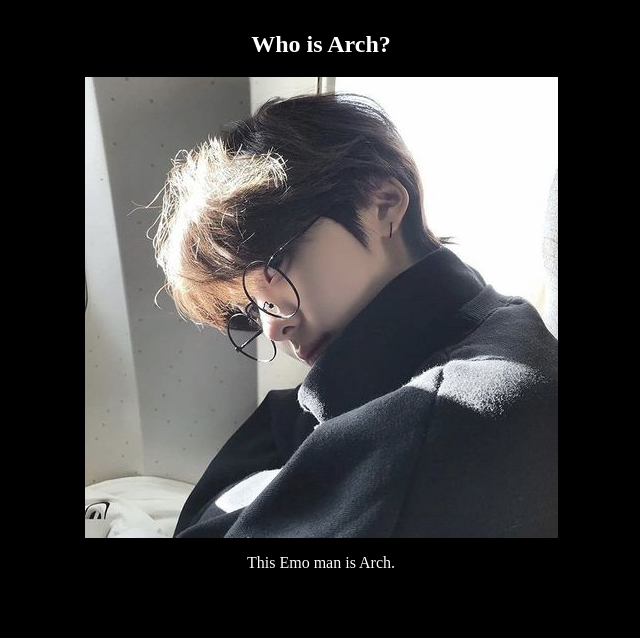
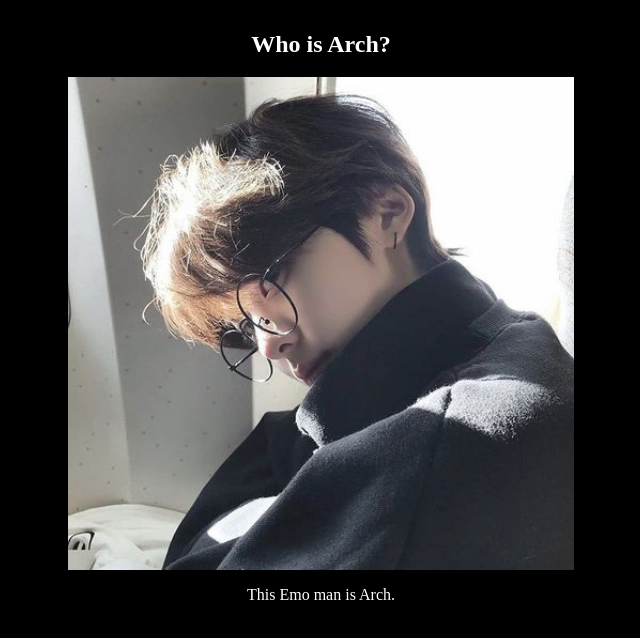
Before and after one commit to ArchIsEmo/ArchIsEmo.github.io, a plain HTML site: page index.html in a window 1280 px wide. Shown: the part 104-742 px from the top of the page, without its empty margins (319-959 px from the left). Drawn offline with Linux system fonts and the light colour scheme.

Commit message:
Update styles.css

```diff
--- a/styles.css
+++ b/styles.css
@@ -14,6 +14,7 @@ h1 {
 .Picture-of-Arch {
     display: block;
     margin: 10px auto;
+    width: 40%
 }
 
 body {
```
